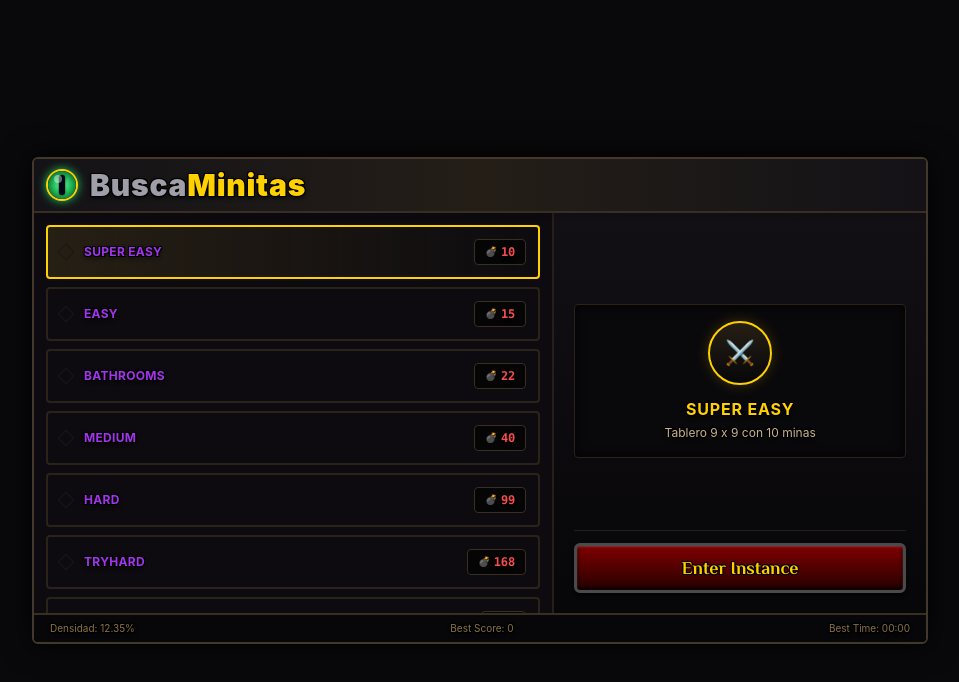
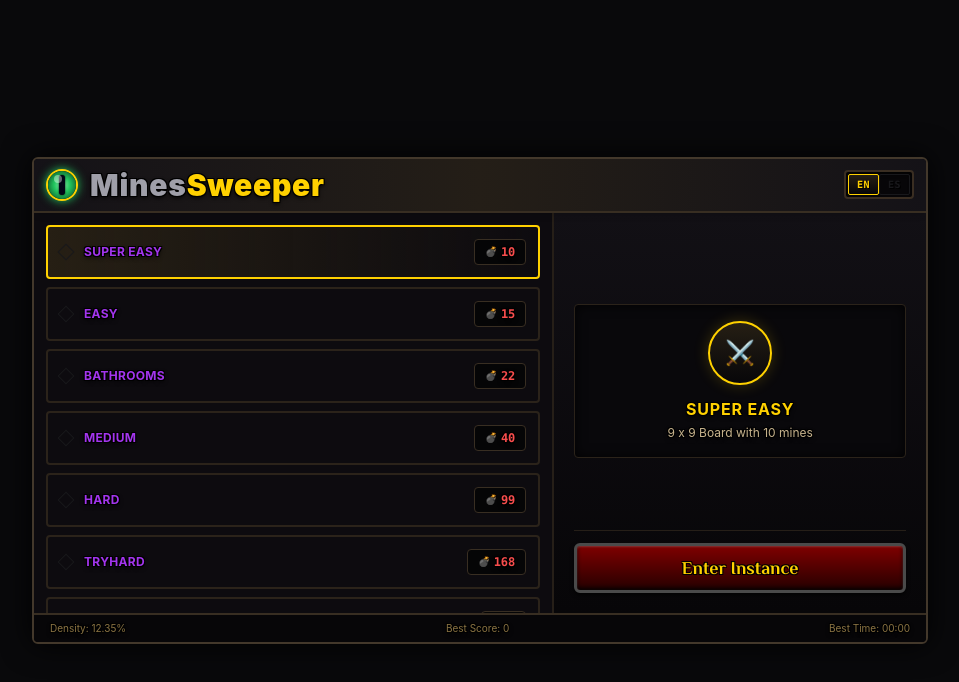
Before and after one commit to renz-ayala/NgMineSweeper, an Angular app: page / in a window 1280 px wide. Shown: the top 682 px of the page, without its empty margins (160-1119 px from the left). Built offline with nearby package versions, Linux system fonts and the light colour scheme.

Commit message:
language config added.

```diff
--- a/angular.json
+++ b/angular.json
@@ -36,6 +36,12 @@
           },
           "configurations": {
             "production": {
+              "fileReplacements": [
+                {
+                  "replace": "src/environments/environment.ts",
+                  "with": "src/environments/environment.prod.ts"
+                }
+              ],
               "budgets": [
                 {
                   "type": "initial",
--- a/package.json
+++ b/package.json
@@ -5,6 +5,7 @@
     "ng": "ng",
     "start": "ng serve --host 0.0.0.0",
     "build": "ng build",
+    "build:prod": "ng build --configuration production",
     "watch": "ng build --watch --configuration development",
     "test": "ng test"
   },
--- a/src/app/core/services/game-config.ts
+++ b/src/app/core/services/game-config-service.ts
@@ -1,82 +1,24 @@
-import { Injectable, signal } from '@angular/core';
+import { inject, Injectable, signal } from '@angular/core';
 import { RandomParams } from '../models/random-params.model';
+import { LanguageService } from './language-service';
 
 @Injectable({
   providedIn: 'root',
 })
 export class GameConfigService {
+  langService = inject(LanguageService);
+
   difficulties: Difficulty[] = [
-    {
-      level: 'Super Easy',
-      rows: 9,
-      columns: 9,
-      mines: 10,
-      description: 'Tablero 9 x 9 con 10 minas',
-    },
-    {
-      level: 'Easy',
-      rows: 10,
-      columns: 10,
-      mines: 15,
-      description: 'Tablero 10 x 10 con 15 minas',
-    },
-    {
-      level: 'Bathrooms',
-      rows: 16,
-      columns: 9,
-      mines: 22,
-      description: 'Tablero de 16x9. Ideal para pasar el rato en el celular'
-    },
-    {
-      level: 'Medium',
-      rows: 16,
-      columns: 16,
-      mines: 40,
-      description: 'Tablero 16 x 16 con 40 minas',
-    },
-    {
-      level: 'Hard',
-      rows: 16,
-      columns: 30,
-      mines: 99,
-      description: 'Tablero 16 x 30 con 99 minas',
-    },
-    {
-      level: 'Tryhard',
-      rows: 20,
-      columns: 24,
-      mines: 168,
-      description: 'Tablero 20 x 24 con 168 minas',
-    },
-    {
-      level: 'Random',
-      rows: 0,
-      columns: 0,
-      mines: 0,
-      description: 'Tamaño y minas totalmente aleatorios',
-    },
-    {
-      level: 'Hobby',
-      rows: 0,
-      columns: 0,
-      mines: 0,
-      description: 'Partidas casuales y aleatorias para pasar el rato',
-    },
-    {
-      level: 'No Flags',
-      rows: 13,
-      columns: 33,
-      mines: 60,
-      description: 'Tablero 13 x 33 con 60 minas sin poder usar banderas',
-    },
-    {
-      level: 'Hobby Static',
-      rows: 13,
-      columns: 33,
-      mines: 60,
-      description: 'Tablero 13 x 33 con 60 minas sin poder usar banderas',
-    },
-    //{ level: 'Campaign', rows: 0, columns: 0, mines: 0 },
+    { level: 'Super Easy', rows: 9, columns: 9, mines: 10, description: '' },
+    { level: 'Easy', rows: 10, columns: 10, mines: 15, description: '' },
+    { level: 'Bathrooms', rows: 16, columns: 9, mines: 22, description: '' },
+    { level: 'Medium', rows: 16, columns: 16, mines: 40, description: '' },
+    { level: 'Hard', rows: 16, columns: 30, mines: 99, description: '' },
+    { level: 'Tryhard', rows: 20, columns: 24, mines: 168, description: '' },
+    { level: 'Random', rows: 0, columns: 0, mines: 0, description: '' },
+    { level: 'Hobby', rows: 0, columns: 0, mines: 0, description: '' },
+    { level: 'No Flags', rows: 13, columns: 33, mines: 60, description: '' },
+    { level: 'Hobby Static', rows: 13, columns: 33, mines: 60, description: '' },
   ];
 
   randomCap: RandomParams[] = [
@@ -84,36 +26,16 @@ export class GameConfigService {
     { level: 'Random', min: 9, max: 30, minDensity: 10, maxDensity: 38 },
   ];
 
-  lossMessages: string[] = [
-    '¡Fin del juego!',
-    'Mala suerte',
-    'Te recogieron en bolsa de basura.',
-    'Tus restos cayeron en tres códigos postales.',
-    'Soplaste la vela equivocada.',
-    'Murió como vivió: sin pensar.',
-    'Te convertiste en contenido educativo.',
-    'Moriste haciendo lo que mejor sabes: probarla.',
-    'Vitamina Z para los carroñeros.',
-    'Como espectador de las gemelas.',
-    'En pedacitos, como gringo en Vietnam',
-    'Viste lo último que vio un argentino en las Malvinas.',
-    'El forense pidió el rompecabezas en modo difícil.',
-    'Moriste como leyenda... de los malos ejemplos.',
-    'Darwin acaba de sonreír.',
-  ];
+  config = signal<Difficulty>(this.difficulties[0]);
 
-  winMessages: string[] = [
-    '¡Victoria!',
-    '¡Excelente trabajo!',
-    'Sorpresa: hoy no te lloran.',
-    'La parca se quedó con las ganas.',
-    'Hoy una familia de cuervos se queda sin comer.',
-    'Hoy los cuervos cenan arroz.',
-    'Hoy no acabaste como mexicano, en bolsa.',
-    'Llegó navidad.',
-  ];
+  getDifficultDescription(level: string) {
+    const descriptions = this.langService.i18n().descriptions as Record<string, string>;
+    return descriptions[level] || '';
+  }
 
-  config = signal<Difficulty>(this.difficulties[0]);
+  getRandomMessage(isGameOver: boolean): string {
+    return this.langService.getRandomMessage(isGameOver);
+  }
 
   setConfig(difficulty: Difficulty): void {
     if (difficulty.level === 'Random' || difficulty.level === 'Hobby') {
@@ -164,15 +86,12 @@ export class GameConfigService {
     return colors[minesAround] || 'text-base-content';
   }
 
-  getRandomMessage(isGameOver: boolean): string {
-    const list = isGameOver ? this.lossMessages : this.winMessages;
-    const index = Math.floor(Math.random() * list.length);
-    return list[index];
-  }
-
   calcScore(rows: number, cols: number, mines: number, time: number, isLoss: boolean): number {
     const totalCells = rows * cols;
-    if (totalCells === 0 || mines === 0) return 0;
+
+    if (totalCells === 0 || mines === 0) {
+      return 0;
+    }
 
     if (isLoss) {
       return Math.min(200, time * 2);
@@ -188,10 +107,12 @@ export class GameConfigService {
 
   assignBestScore(level: string, score: number) {
     const bestScore = this.recoverBestScore(level);
+
     if (score > bestScore) {
       localStorage.setItem(level, score.toString());
       return true;
     }
+
     return false;
   }
 
@@ -215,6 +136,7 @@ export class GameConfigService {
       localStorage.setItem(`${level}-time`, time.toString());
       return true;
     }
+
     return false;
   }
 
--- /dev/null
+++ b/src/app/core/services/language-service.ts
@@ -0,0 +1,43 @@
+import { computed, Injectable, signal } from '@angular/core';
+import { environment} from '../../../environments/environment';
+
+export type Lang = 'en' | 'es';
+
+@Injectable({
+  providedIn: 'root',
+})
+export class LanguageService {
+  currentLang = signal<Lang>(
+    (localStorage.getItem('game_lang') as Lang) || (environment.defaultLang as Lang),
+  );
+
+  i18n = computed(() => environment.i18n[this.currentLang()]);
+
+  toggleLanguage() {
+    const nextLang: Lang = this.currentLang() === 'en' ? 'es' : 'en';
+    this.currentLang.set(nextLang);
+    localStorage.setItem('game_lang', nextLang);
+  }
+
+  getTranslation(key: string) {
+    const keys = key.split('.');
+    let result: any = this.i18n();
+
+    for (const key of keys) {
+      if (result && result[key] !== undefined) {
+        result = result[key];
+      } else {
+        return key;
+      }
+    }
+
+    return result;
+  }
+
+  getRandomMessage(isGameOver: boolean) {
+    const langData = this.i18n();
+    const list = isGameOver ? langData.lossMessages : langData.winMessages;
+    const index = Math.floor(Math.random() * list.length);
+    return list[index];
+  }
+}
--- a/src/app/features/pages/game/game.ts
+++ b/src/app/features/pages/game/game.ts
@@ -11,10 +11,11 @@ import {
 import { Box } from '../../../core/models/box.model';
 import { AlertService } from '../../../core/services/alert-service';
 import { CounterPipe } from '../../../shared/pipes/counter-pipe';
-import { GameConfigService } from '../../../core/services/game-config';
+import { GameConfigService } from '../../../core/services/game-config-service';
 import { Router } from '@angular/router';
 import { TimePipe } from '../../../shared/pipes/time-pipe';
 import { Alert } from '../../../shared/components/alert/alert';
+import { LanguageService } from '../../../core/services/language-service';
 
 @Component({
   selector: 'app-game',
@@ -25,6 +26,7 @@ import { Alert } from '../../../shared/components/alert/alert';
 export class Game implements OnInit {
   alertService = inject(AlertService);
   gameConfigService = inject(GameConfigService);
+  langService = inject(LanguageService);
   router = inject(Router);
   timerPipe = inject(TimePipe);
 
@@ -81,7 +83,11 @@ export class Game implements OnInit {
 
         if (wasBetterTime) {
           const formattedTimer = this.timerPipe.transform(this.timer());
-          this.alertService.show('', 'achievement', `¡Nuevo récord! ${formattedTimer}`);
+          this.alertService.show(
+            '',
+            'achievement',
+            `${this.langService.i18n().newRecord} ${formattedTimer}`,
+          );
         }
       }
     });
@@ -313,10 +319,12 @@ export class Game implements OnInit {
     const wasBetterScore: boolean = this.gameConfigService.assignBestScore(this.level(), score);
 
     if (wasBetterScore && this.victory()) {
-      this.alertService.show('', 'achievement', `Nueva puntuación máxima`);
+      this.alertService.show('', 'achievement', this.langService.i18n().highScoreUnlocked);
     }
 
-    return `${message}. Tu puntaje fue de ${score}`;
+    return this.langService.i18n().scoreMessage
+      .replace('{message}', message)
+      .replace('{score}', score.toString());
   }
 
   redirect() {
--- a/src/app/features/pages/menu/menu.html
+++ b/src/app/features/pages/menu/menu.html
@@ -1,6 +1,7 @@
 <div class="min-h-screen w-full flex items-center justify-center bg-zinc-950 p-4 select-none font-sans">
   <div class="w-full max-w-4xl bg-[#0b0a0d] border-2 border-[#43382b] rounded-md shadow-[0_0_30px_rgba(0,0,0,0.95),inset_0_0_15px_rgba(0,0,0,0.8)] overflow-hidden flex flex-col">
     <header class="bg-gradient-to-r from-[#141217] via-[#241e17] to-[#141217] border-b-2 border-[#382e22] px-3 py-2 flex items-center justify-between relative z-10 shadow-md">
+
       <div class="flex items-center gap-3">
         <div class="relative w-8 h-8 min-w-[32px] rounded-full bg-[#050505] border-2 border-[#ffd100] shadow-[0_0_10px_#22c55e] flex items-center justify-center">
           <div class="w-full h-full rounded-full bg-[radial-gradient(circle_at_center,#86efac_0%,#22c55e_40%,#15803d_70%,#022c22_100%)] flex items-center justify-center shadow-inner">
@@ -9,10 +10,41 @@
           <div class="absolute top-1 left-1.5 w-2 h-2 rounded-full bg-white/40"></div>
         </div>
 
-        <h1 class="text-2xl sm:text-3xl font-black text-center tracking-wide [text-shadow:_1px_1px_0_#000,_-1px_-1px_0_#000,_1px_-1px_0_#000,_-1px_1px_0_#000,_0_2px_4px_rgba(0,0,0,0.9)] select-none">
-          <span class="text-zinc-400">Busca</span><span class="text-[#ffd100]">Minitas</span>
+        <h1 class="text-2xl sm:text-3xl font-black tracking-wide [text-shadow:_1px_1px_0_#000,_-1px_-1px_0_#000,_1px_-1px_0_#000,_-1px_1px_0_#000,_0_2px_4px_rgba(0,0,0,0.9)] select-none">
+          <span class="text-zinc-400">{{ languageService.i18n().appNamePrefix }}</span>
+          <span class="text-[#ffd100]">{{ languageService.i18n().appNameSuffix }}</span>
         </h1>
       </div>
+
+      <button
+        type="button"
+        (click)="languageService.toggleLanguage()"
+        class="ml-auto relative flex items-center bg-[#070608] border-2 border-[#3a2e22] hover:border-[#a38038] p-0.5 rounded-sm shadow-[inset_0_2px_4px_rgba(0,0,0,0.9)] cursor-pointer transition-all duration-200 select-none group">
+        <span
+          [class.text-[#ffd100]]="languageService.currentLang() === 'en'"
+          [class.bg-gradient-to-b]="languageService.currentLang() === 'en'"
+          [class.from-[#261f14]]="languageService.currentLang() === 'en'"
+          [class.to-[#0f0c08]]="languageService.currentLang() === 'en'"
+          [class.border-[#ffd100]]="languageService.currentLang() === 'en'"
+          [class.shadow-[0_0_8px_rgba(255,209,0,0.3)]]="languageService.currentLang() === 'en'"
+          [class.text-zinc-500]="languageService.currentLang() !== 'en'"
+          [class.border-transparent]="languageService.currentLang() !== 'en'"
+          class="px-2 py-0.5 text-[10px] font-extrabold font-mono tracking-wider border rounded-xs transition-all duration-200 [text-shadow:_1px_1px_0_#000]">
+          EN
+        </span>
+        <span
+          [class.text-[#ffd100]]="languageService.currentLang() === 'es'"
+          [class.bg-gradient-to-b]="languageService.currentLang() === 'es'"
+          [class.from-[#261f14]]="languageService.currentLang() === 'es'"
+          [class.to-[#0f0c08]]="languageService.currentLang() === 'es'"
+          [class.border-[#ffd100]]="languageService.currentLang() === 'es'"
+          [class.shadow-[0_0_8px_rgba(255,209,0,0.3)]]="languageService.currentLang() === 'es'"
+          [class.text-zinc-500]="languageService.currentLang() !== 'es'"
+          [class.border-transparent]="languageService.currentLang() !== 'es'"
+          class="px-2 py-0.5 text-[10px] font-extrabold font-mono tracking-wider border rounded-xs transition-all duration-200 [text-shadow:_1px_1px_0_#000]">
+          ES
+        </span>
+      </button>
     </header>
 
     <div class="grid grid-cols-12 min-h-[380px] bg-[#070608]">
@@ -69,7 +101,7 @@
               {{ selectedDifficulty().level }}
             </h2>
             <p class="text-xs text-[#c7b38d] mt-1 [text-shadow:_1px_1px_0_#000,_-1px_-1px_0_#000,_1px_-1px_0_#000,_-1px_1px_0_#000,_0_2px_4px_rgba(0,0,0,0.9)]">
-              {{ selectedDifficulty().description }}
+              {{ gameConfigService.getDifficultDescription(selectedDifficulty().level) }}
             </p>
           </div>
         </div>
@@ -80,7 +112,7 @@
             (click)="startGame()"
             style="font-family: 'Philosopher', sans-serif;"
             class="w-full py-2 bg-gradient-to-b from-[#7f0000] via-[#520000] to-[#260000] hover:from-[#990000] hover:to-[#380000] border-[3px] border-[#4a4a4a] rounded-md text-[#ffd100] text-lg tracking-normal shadow-[inset_0_1px_2px_rgba(255,255,255,0.2),inset_0_-2px_4px_rgba(0,0,0,0.9),0_2px_4px_rgba(0,0,0,0.8)] [text-shadow:_1px_1px_0_#000,_-1px_-1px_0_#000,_1px_-1px_0_#000,_-1px_1px_0_#000] active:translate-y-0.5 transition-all cursor-pointer">
-            Enter Instance
+            {{ languageService.i18n().enterInstance }}
           </button>
         </div>
 
@@ -89,9 +121,9 @@
     </div>
 
     <footer class="bg-[#070608] border-t-2 border-[#382e22] px-4 py-1.5 flex items-center justify-between text-[10px] text-[#8a7343] [text-shadow:_1px_1px_0_#000,_-1px_-1px_0_#000,_1px_-1px_0_#000,_-1px_1px_0_#000,_0_2px_4px_rgba(0,0,0,0.9)]">
-      <span>Densidad: {{ density() | percent}}</span>
-      <span>Best Score: {{ bestScore() }}</span>
-      <span>Best Time: {{ bestTime() | time}}</span>
+      <span>{{ languageService.i18n().density }}: {{ density() | percent}}</span>
+      <span>{{ languageService.i18n().bestScore }}: {{ bestScore() }}</span>
+      <span>{{ languageService.i18n().bestTime }}: {{ bestTime() | time}}</span>
     </footer>
 
   </div>
--- a/src/app/features/pages/menu/menu.ts
+++ b/src/app/features/pages/menu/menu.ts
@@ -1,8 +1,9 @@
 import { Component, computed, inject, signal } from '@angular/core';
 import { Router } from '@angular/router';
-import { GameConfigService } from '../../../core/services/game-config';
+import { GameConfigService } from '../../../core/services/game-config-service';
 import { PercentPipe } from '../../../shared/pipes/percent-pipe';
 import { TimePipe } from '../../../shared/pipes/time-pipe';
+import { LanguageService } from '../../../core/services/language-service';
 
 @Component({
   selector: 'app-menu',
@@ -12,6 +13,7 @@ import { TimePipe } from '../../../shared/pipes/time-pipe';
 export class Menu {
   router = inject(Router);
   gameConfigService = inject(GameConfigService);
+  languageService = inject(LanguageService);
 
   selectedDifficulty = signal<Difficulty>(this.gameConfigService.difficulties[0]);
 
--- a/src/app/shared/components/alert/alert.html
+++ b/src/app/shared/components/alert/alert.html
@@ -8,7 +8,7 @@
 
         <div class="flex flex-col flex-1 min-w-0">
           <span class="text-[9px] font-black uppercase tracking-widest text-[#66c0f4]">
-            ¡LOGRO DESBLOQUEADO!
+            {{ langService.i18n().achievementUnlocked }}
           </span>
           @if (item.title) {
             <span class="text-xs font-bold text-white truncate [text-shadow:_0_1px_2px_#000]">
--- a/src/app/shared/components/alert/alert.ts
+++ b/src/app/shared/components/alert/alert.ts
@@ -1,6 +1,7 @@
 import { Component, inject } from '@angular/core';
 import { AlertService } from '../../../core/services/alert-service';
 import { NgClass } from '@angular/common';
+import { LanguageService } from '../../../core/services/language-service';
 
 @Component({
   selector: 'app-alert',
@@ -9,5 +10,7 @@ import { NgClass } from '@angular/common';
 })
 export class Alert {
   alertService = inject(AlertService);
+  langService = inject(LanguageService);
+
   alert = this.alertService.alertState;
 }
--- a/src/app/shared/pipes/time-pipe.ts
+++ b/src/app/shared/pipes/time-pipe.ts
@@ -1,9 +1,12 @@
-import { Pipe, PipeTransform } from '@angular/core';
+import { inject, Pipe, PipeTransform } from '@angular/core';
+import { LanguageService } from '../../core/services/language-service';
 
 @Pipe({
   name: 'time',
 })
 export class TimePipe implements PipeTransform {
+  langService = inject(LanguageService);
+
   transform(value: number): string {
     if (value == null || isNaN(value) || value < 0) {
       return '--:--';
@@ -12,7 +15,12 @@ export class TimePipe implements PipeTransform {
     const oneDay = 86400;
     if (value >= oneDay) {
       const days = Math.floor(value / oneDay);
-      return days === 1 ? '+1 día' : `+${days} días`;
+
+      if (days === 1) {
+        return this.langService.i18n().plusOneDay;
+      }
+
+      return this.langService.i18n().plusDays.replace('{days}', days.toString());
     }
 
     const hours = Math.floor(value / 3600);
--- /dev/null
+++ b/src/environments/environment.ts
@@ -0,0 +1,80 @@
+export const environment = {
+  production: false,
+  defaultLang: 'en',
+  i18n: {
+    en: {
+      appNamePrefix: 'Mines',
+      appNameSuffix: 'Sweeper',
+      enterInstance: 'Enter Instance',
+      density: 'Density',
+      bestScore: 'Best Score',
+      bestTime: 'Best Time',
+      newRecord: 'New Record!',
+      highScoreUnlocked: 'High Score',
+      achievementUnlocked: 'ACHIEVEMENT UNLOCKED!',
+      plusOneDay: '+1 day',
+      plusDays: '+{days} days',
+      scoreMessage: '{message}. Your score was {score}',
+      descriptions: {
+        'Super Easy': '9 x 9 Board with 10 mines',
+        Easy: '10 x 10 Board with 15 mines',
+        Bathrooms: '16 x 9 Board. Ideal for playing on mobile',
+        Medium: '16 x 16 Board with 40 mines',
+        Hard: '16 x 30 Board with 99 mines',
+        Tryhard: '20 x 24 Board with 168 mines',
+        Random: 'Totally random size and mines',
+        Hobby: 'Casual random matches to pass the time',
+        'No Flags': '13 x 33 Board with 60 mines without flags',
+        'Hobby Static': '13 x 33 Board with 60',
+      },
+      lossMessages: [
+        'Game Over!',
+        'Bad luck, try again.',
+        'You stepped on a mine!',
+        'Better luck next time.',
+        'Boom! Try one more time.',
+      ],
+      winMessages: [
+        'Victory!',
+        'Great job!',
+        'You cleared the minefield!',
+        'Unstoppable!',
+        'Flawless execution!',
+      ],
+    },
+    es: {
+      appNamePrefix: 'Busca',
+      appNameSuffix: 'Minitas',
+      enterInstance: 'Entrar al Campo Minado',
+      density: 'Densidad',
+      bestScore: 'Mejor Puntaje',
+      bestTime: 'Mejor Tiempo',
+      newRecord: '¡Nuevo récord!',
+      highScoreUnlocked: 'Nueva puntuación máxima',
+      achievementUnlocked: '¡LOGRO DESBLOQUEADO!',
+      plusOneDay: '+1 día',
+      plusDays: '+{days} días',
+      scoreMessage: '{message}. Tu puntaje fue de {score}',
+      descriptions: {
+        'Super Easy': 'Tablero 9 x 9 con 10 minas',
+        Easy: 'Tablero 10 x 10 con 15 minas',
+        Bathrooms: 'Tablero de 16x9. Ideal para pasar el rato en el celular',
+        Medium: 'Tablero 16 x 16 con 40 minas',
+        Hard: 'Tablero 16 x 30 con 99 minas',
+        Tryhard: 'Tablero 20 x 24 con 168 minas',
+        Random: 'Tamaño y minas totalmente aleatorios',
+        Hobby: 'Partidas casuales y aleatorias para pasar el rato',
+        'No Flags': 'Tablero 13 x 33 con 60 minas sin poder usar banderas',
+        'Hobby Static': 'Tablero 13 x 33 con 60 minas',
+      },
+      lossMessages: [
+        '¡Fin del juego!',
+        'Mala suerte',
+      ],
+      winMessages: [
+        '¡Victoria!',
+        '¡Excelente trabajo!',
+      ],
+    },
+  },
+};
```
Also changed, not shown: 1 other file (tests, documents, lock files or other folders).
